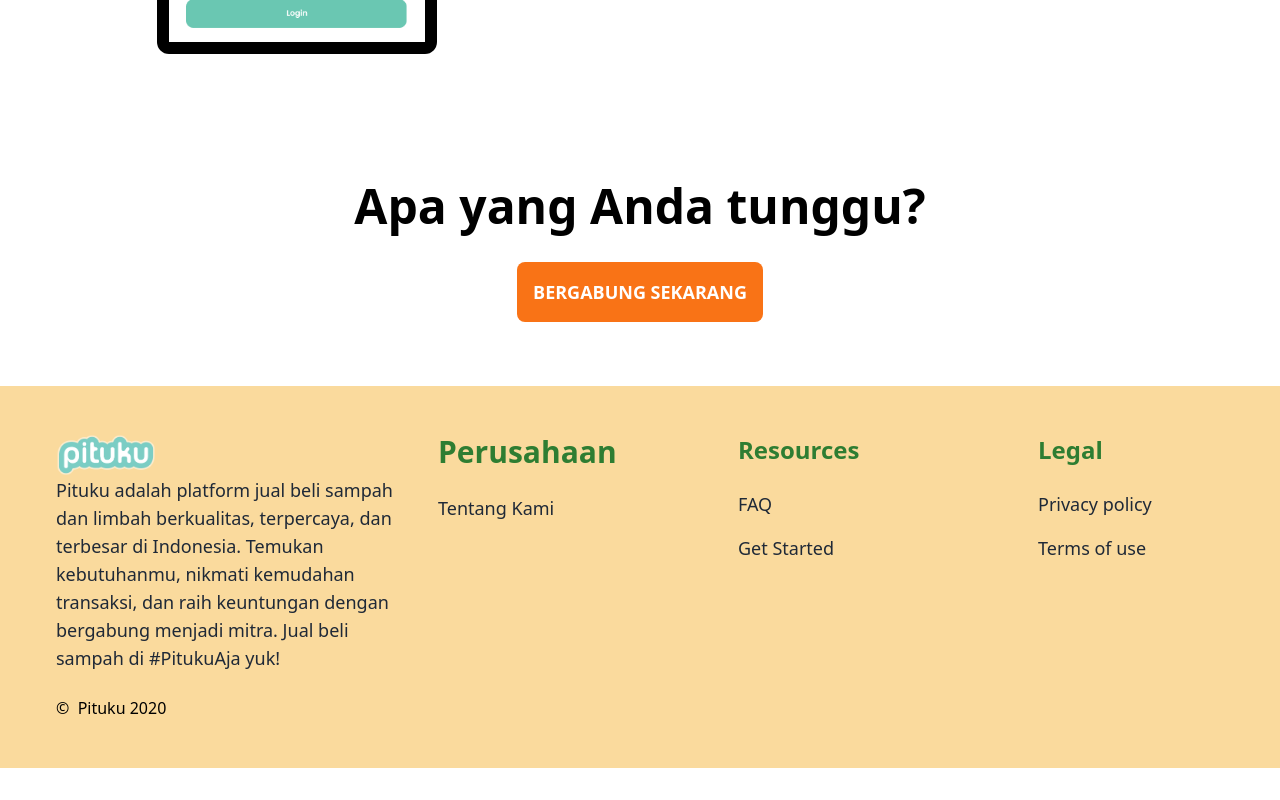
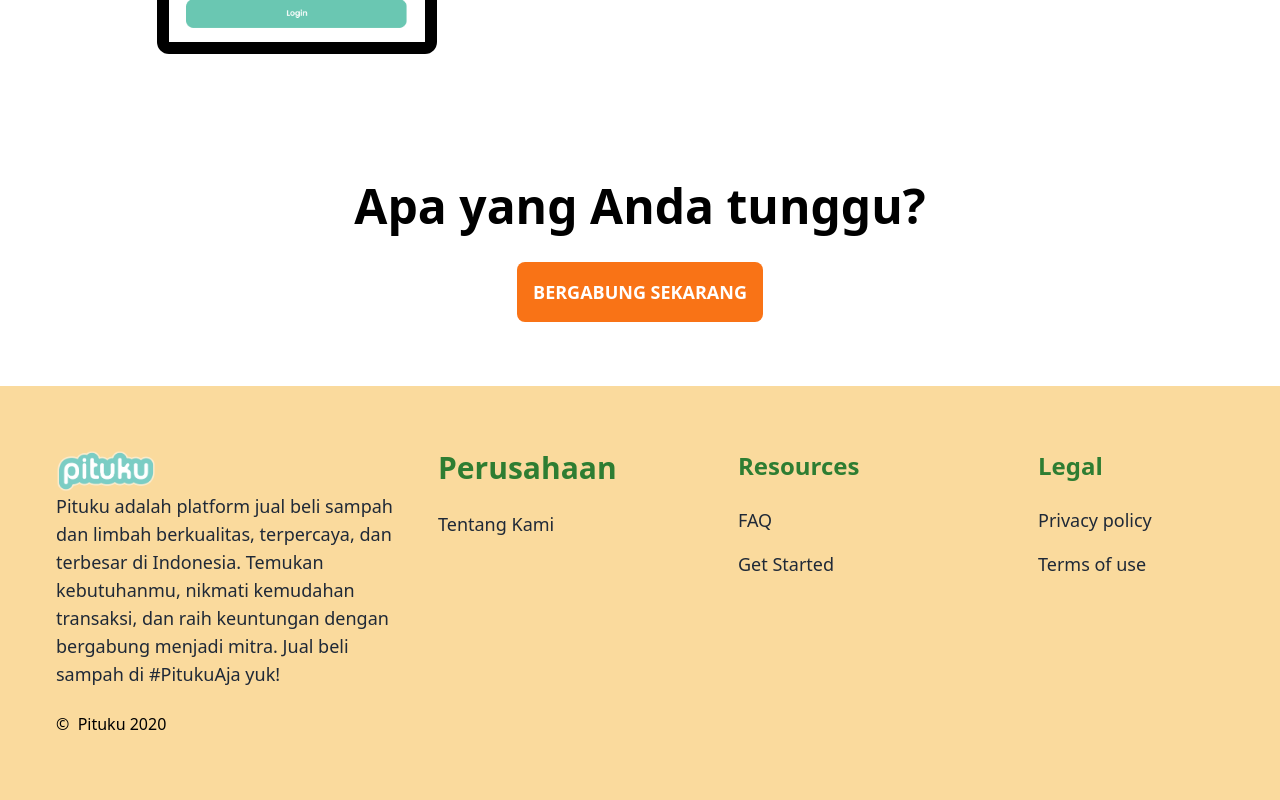
Before and after one commit to nordeeen/frontend-test-slicing, a React (Vite) app: page / in a window 1280 px wide. Shown: the part 5943-6743 px from the top of the page. Before the commit the page ends 6711 px from the top, so only its background shows below. Built offline with nearby package versions, Linux system fonts and the light colour scheme.

Commit message:
add window function scroll up

```diff
--- a/src/App.jsx
+++ b/src/App.jsx
@@ -20,6 +20,10 @@ function App() {
     AOS.refresh();
   }, []);
 
+  window.onbeforeunload = function () {
+    window.scrollTo(0, 0);
+  };
+
   return (
     <div>
       <Header/>
--- a/src/components/Footer.jsx
+++ b/src/components/Footer.jsx
@@ -30,7 +30,7 @@ const medsos = [
 
 const Footer = () => {
   return (
-    <div className="w-full h-auto bg-[#FADA9D] px-6 py-12 flex">
+    <div className="w-full h-auto bg-[#FADA9D] px-6 py-16 flex">
       <div className="w-auto h-auto px-8 flex flex-col items-start">
         <img
           src={logoFooter}
```
